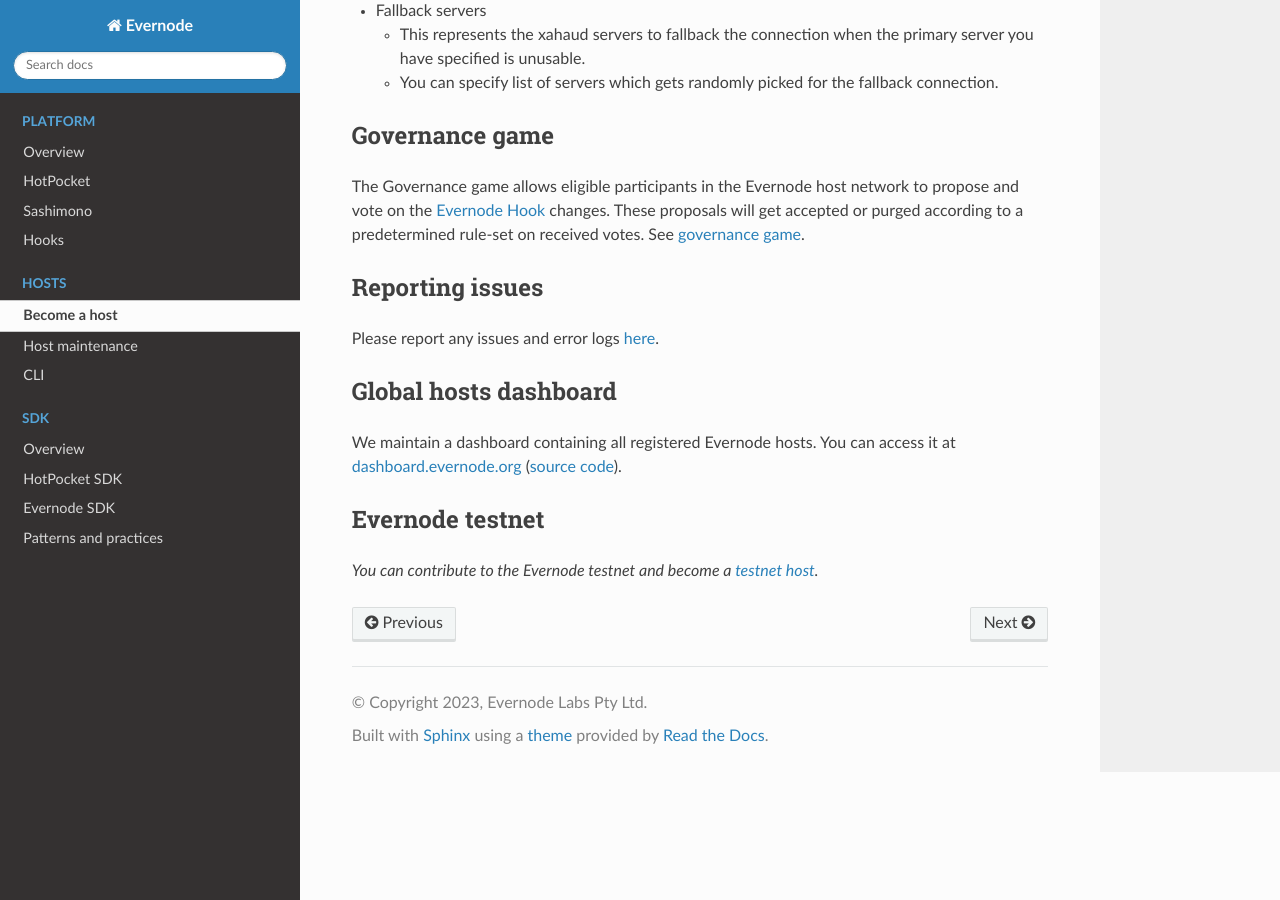
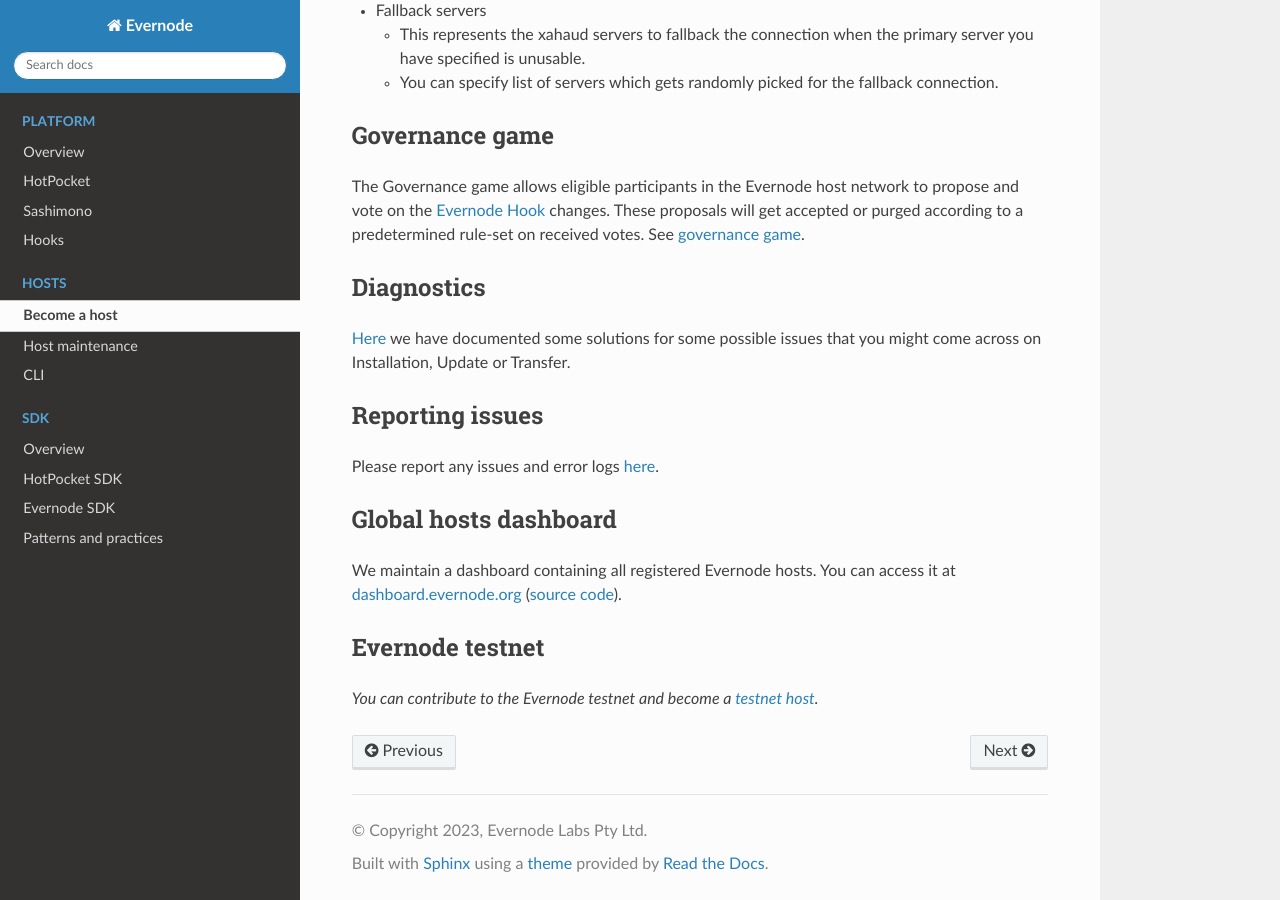
Before and after one commit to tequdev/evernode-docs, a Sphinx documentation site: the page built from docs/source/hosts/evernode-host.md, in a window 1280 px wide and 900 px high, scrolled down 4562 px. Built offline with Sphinx 7.4.7 and the Read the Docs theme 2.0.0, drawn with Linux system fonts in a browser that asks for light colours.

Commit message:
Added diagnostics link to the host installation

```diff
--- a/docs/source/hosts/evernode-host.md
+++ b/docs/source/hosts/evernode-host.md
@@ -118,6 +118,10 @@
 
 The Governance game allows eligible participants in the Evernode host network to propose and vote on the [Evernode Hook](../platform/hooks/overview) changes. These proposals will get accepted or purged according to a predetermined rule-set on received votes. See [governance game](../platform/hooks/governance-game).
 
+## Diagnostics
+
+ [Here](evernode-diagnostics.md) we have documented some solutions for some possible issues that you might come across on Installation, Update or Transfer.
+
 ## Reporting issues
 
 Please report any issues and error logs [here](https://github.com/EvernodeXRPL/evernode-host/issues).
```
